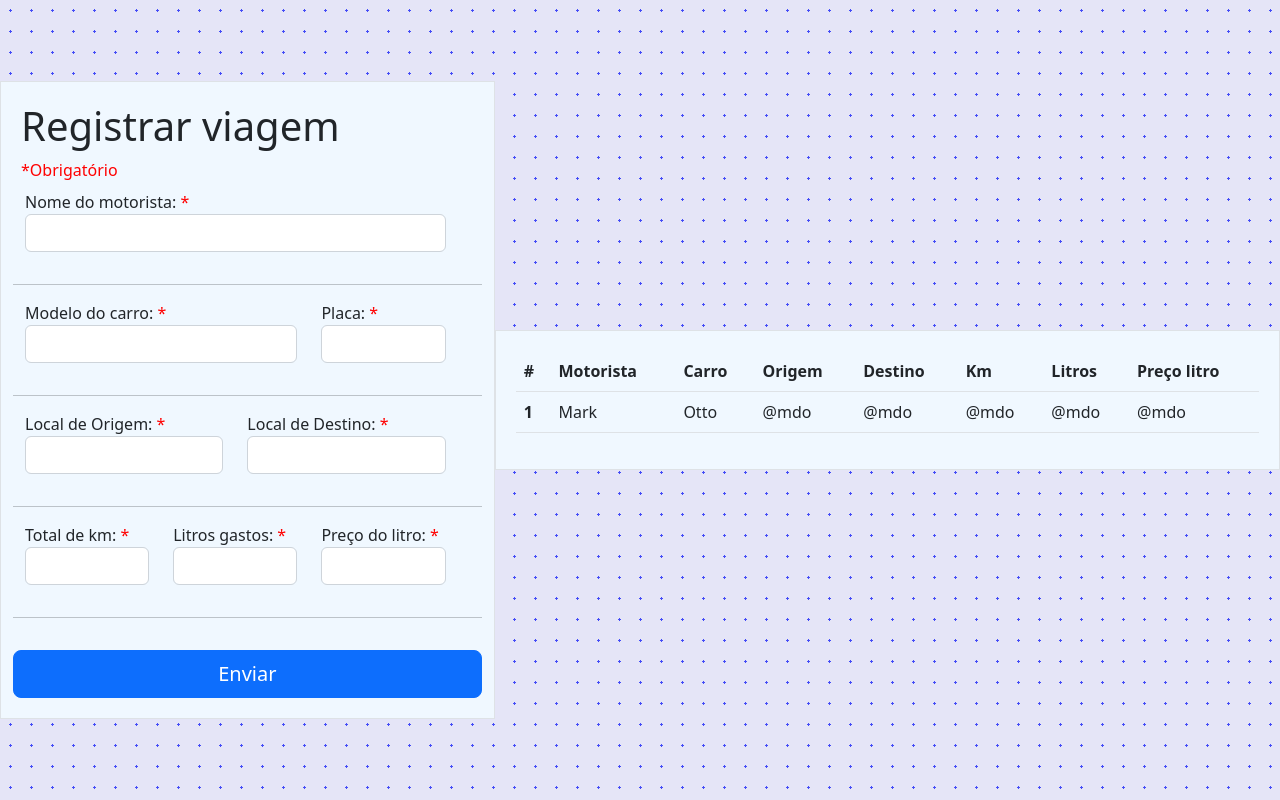
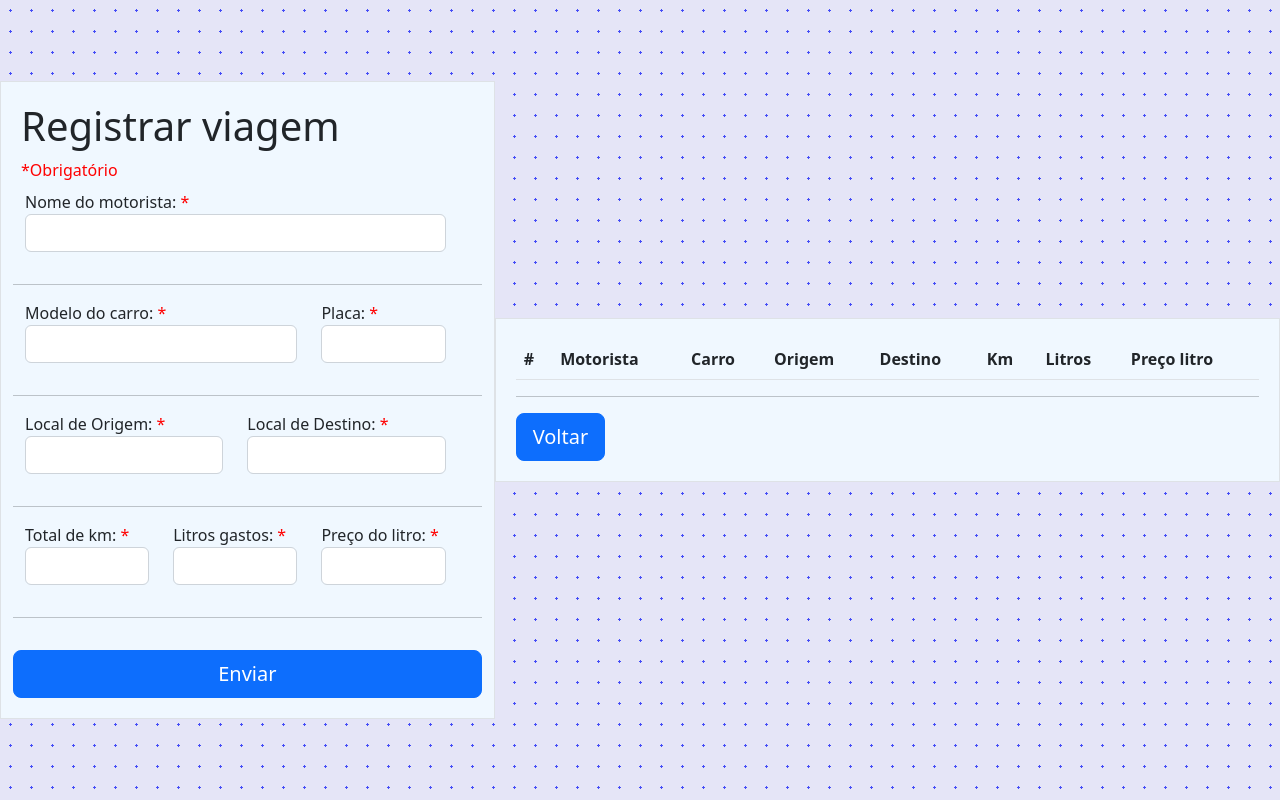
Before and after one commit to NioRausch/ajax-registro-viagens, a PHP site: page /index.html in a window 1280 px wide. Run offline with PHP 8.4, Linux system fonts and the light colour scheme; lists and menus that the app fills with data are empty.

Commit message:
Post & Get events js & php

```diff
--- a/index.html
+++ b/index.html
@@ -85,19 +85,11 @@
                     <th scope="col">Preço litro</th>
                 </tr>
                 </thead>
-                <tbody>
-                <tr>
-                    <th scope="row">1</th>
-                    <td>Mark</td>
-                    <td>Otto</td>
-                    <td>@mdo</td>
-                    <td>@mdo</td>
-                    <td>@mdo</td>
-                    <td>@mdo</td>
-                    <td>@mdo</td>
-                </tr>
+                <tbody id="tbody">
                 </tbody>
             </table>
+            <hr>
+            <button class="btn btn-primary btn-lg" id="botao-voltar">Voltar</button>
         </div>
 
     </div>
--- a/index.js
+++ b/index.js
@@ -1,4 +1,13 @@
+$('$formulario :input').on('input propertychange', function(){
+    var litros = $("#litros").val();
+    var kms = $("#kms").val();
+    var preco = $("#preco").val();
 
+    if (litros.length )
+});
+
+
+$("#container-listar").hide();
 
 $( "#formulario" ).submit(function( event ) {
     event.preventDefault()
@@ -23,34 +32,41 @@ $( "#formulario" ).submit(function( event ) {
         `);
 
         form.append(`
-            <div class="progress">
+            <div class="progress" id="progress-bar">
                 <div class="progress-bar" role="progressbar" id="loading" aria-label="Basic example" aria-valuenow="0" aria-valuemin="0" aria-valuemax="100"></div>
             </div>
         `);
 
-        var xhttp = new XMLHttpRequest();
 
-        xhttp.onload = function() {
-
-            if (this.readyState == 4 && this.status == 200) {
-
-
-            }
-        };
 
         var id = null;
         var loading = $('#loading');
         var width = 0;
         var container = $("#container-registro");
+        var container_lista = $("#container-listar");
+        var container_lista_body = $("#tbody");
         var post_recebido = false;
 
+        var xhttp = new XMLHttpRequest();
+
+        var recebido_get = false;
+
+        xhttp.onload = function() {
+
+            if (this.readyState == 4 && this.status == 200) {
+                recebido_get = true;
+                console.log("getrecebido");
+            }
+        };
+
         function animation() {
-            if (width >= 180){
+            if (width >= 180 && recebido_get == true){
                 clearInterval(id);
-                console.log("Stop");
+                console.log("Exibindo lista");
 
                 container.hide()
-                container.html(xhttp.responseText)
+                container_lista_body.html(xhttp.responseText)
+                container_lista.show()
             }
             else{
                 //A barrinha ira travar na metade se o post ainda n foi recebido
@@ -91,6 +107,7 @@ $( "#formulario" ).submit(function( event ) {
                 //Inicia a animação da barrinha
                 id = setInterval(animation, 10);
                 console.log("Post recebido! " + msg);
+                post_recebido = true;
                 //O post já foi inserido na database
 
                 //Executa o get para receber a tabela da database
@@ -104,3 +121,23 @@ $( "#formulario" ).submit(function( event ) {
 
     this.classList.add('was-validated')
 })
+
+$("#botao-voltar").on("click", function( event ){
+
+    var buttons = $("#formulario :button");
+    var inputs = $("#formulario :input");
+    var form = $("#formulario");
+
+    inputs.prop("disabled", false);
+    buttons.prop("disabled", false);
+    buttons.html("Enviar");
+
+    inputs.val("");
+
+    $("#progress-bar").remove();
+
+    form.removeClass('was-validated')
+
+    $("#container-listar").hide();
+    $("#container-registro").show();
+})
```
Also changed, not shown: index.php (+21 -3 lines).
